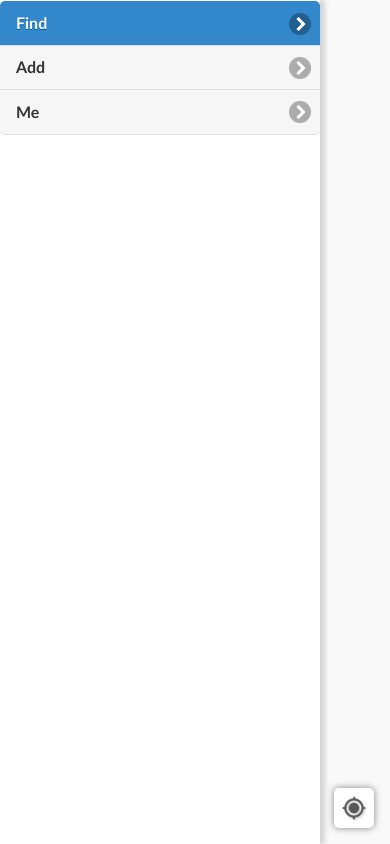
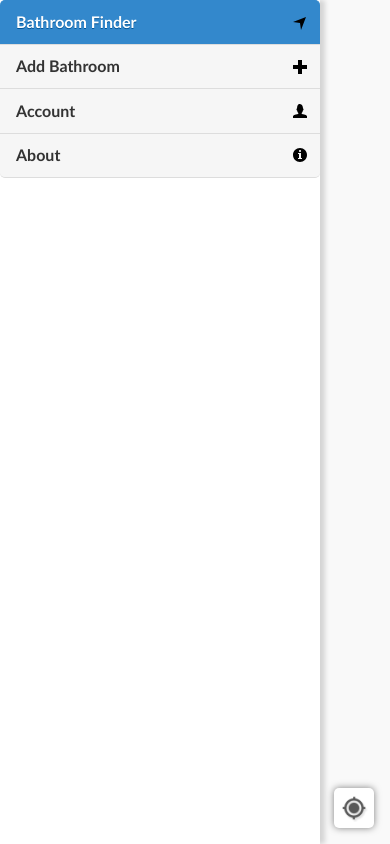
Before and after one commit to hashDanChibueze/ZipUp-private, a plain HTML site: page client/www/map.html in a window 390 px wide. Both pictures are taken after a click on the link 5 px from the left and 802 px from the top of the page. Drawn offline with Linux system fonts and the light colour scheme; some packages are replaced by stand-ins of ours.

Commit message:
fix data-icons and add link to app about

```diff
--- a/client/www/css/index.css
+++ b/client/www/css/index.css
@@ -18,14 +18,11 @@ html, body {
     position:fixed;
 }
 .ui-panel-inner {
-    position: absolute;
-    top: 1px;
     left: 0;
     right: 0;
     bottom: 0px;
     overflow-y: scroll;
     overflow: auto;
-    -webkit-overflow-scrolling: touch;
 }
 
 #locate, #panelbutton {
--- a/client/www/map.html
+++ b/client/www/map.html
@@ -14,6 +14,7 @@
 
         <!-- DEFAULT THEME -->
         <link rel="stylesheet" type="text/css" href="css/lib/jquery.mobile-1.4.2.min.css" />
+        <link href="//netdna.bootstrapcdn.com/font-awesome/4.0.3/css/font-awesome.css" rel="stylesheet">
         <!-- /theme -->
 
         <link rel="stylesheet" type="text/css" href="css/index.css" />
@@ -32,10 +33,11 @@
                 <div class="contents" data-role="tabs">
                     <div class="panel left" id="header" data-display="overlay" data-role="panel" data-position="left">
                         <!-- <div data-role="navbar" data-type="vertical"> -->
-                            <ul data-role="listview">
-                                <li class="find"><a id="map-page-link" href="#map-page" data-icon="navigation" >Find</a></li>
-                                <li class="add"><a id="add-page-link" href="#map-page"  data-icon="plus" >Add</a></li>
-                                <li class="me"><a id="account-page-link" href="#account-page"  data-icon="user" >Me</a></li>
+                            <ul data-role="listview" class="ui-nodisc-icon ui-alt-icon">
+                                <li class="find" data-icon="navigation"><a id="map-page-link" href="#map-page">Bathroom Finder</a></li>
+                                <li class="add" data-icon="plus"><a id="add-page-link" href="#map-page">Add Bathroom</a></li>
+                                <li class="me" data-icon="user"><a id="account-page-link" href="#account-page">Account</a></li>
+                                <li class="me" data-icon="info"><a id="about-page-link" href="#account-page">About</a></li>
                             </ul>
                         <!-- </div> -->
                     </div>
```
